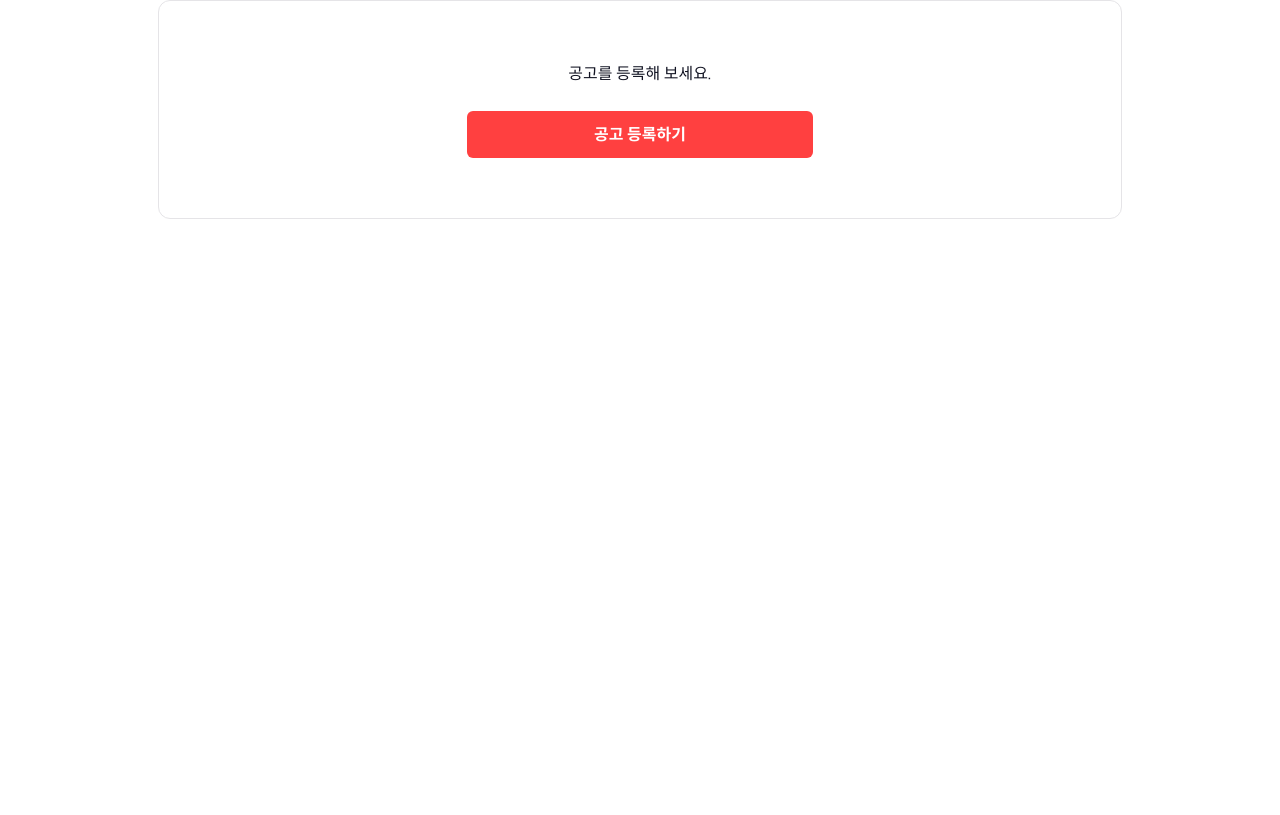
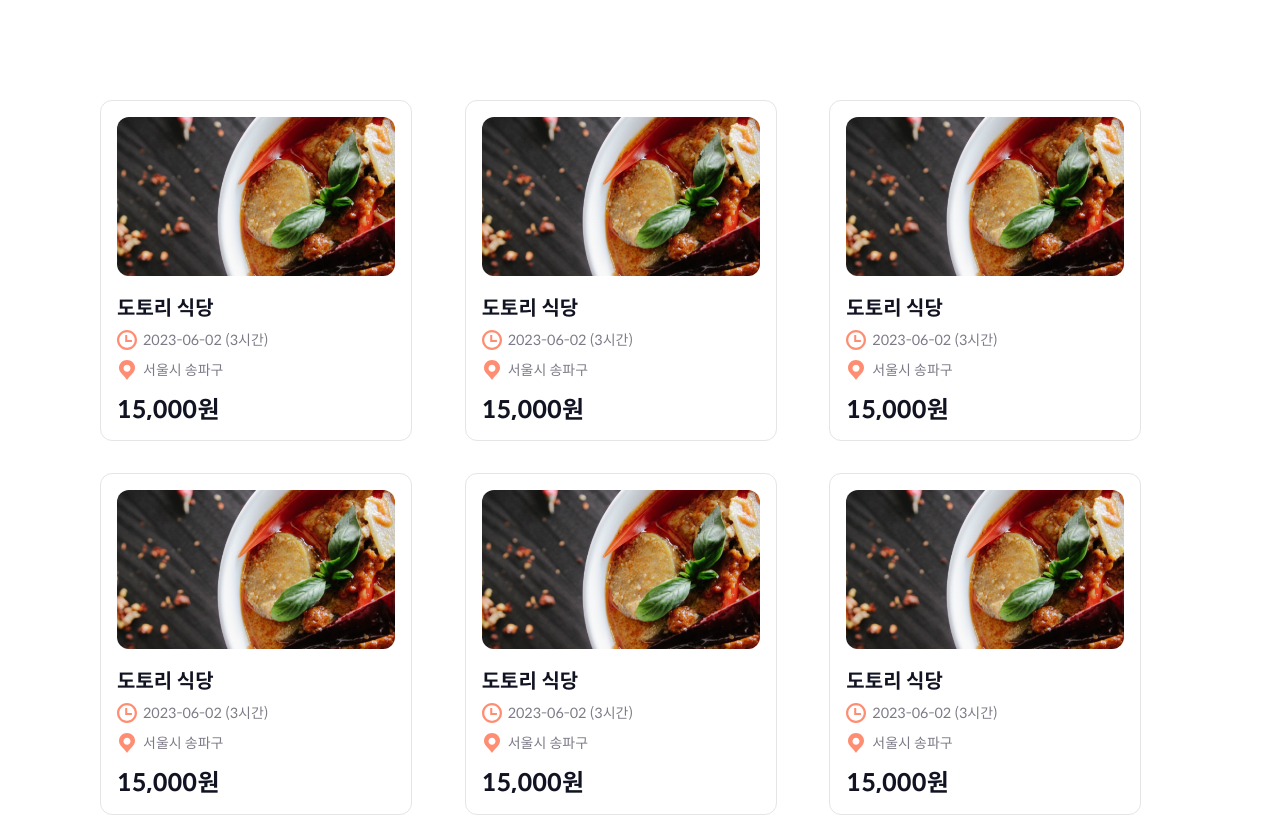
Before and after one commit to sprintPart3Team4/the-julge, a Next.js app: page /shop in a window 1280 px wide. Shown: the top 815 px of the page. Built offline with nearby package versions, Linux system fonts and the light colour scheme.

Commit message:
Design: 사장님 - 공고 카드 리스트 그리드 구현

```diff
--- /dev/null
+++ b/components/shop/noticeCardList/NoticeCardList.module.scss
@@ -0,0 +1,16 @@
+@use "@/styles/variables.scss" as *;
+
+.wrap {
+  display: grid;
+  grid-template-columns: 1fr 1fr;
+  gap: 1.6rem 0.9rem;
+  width: 100%;
+
+  @include tablet {
+    gap: 3.2rem 1.4rem;
+  }
+
+  @include desktop {
+    grid-template-columns: 1fr 1fr 1fr;
+  }
+}
--- /dev/null
+++ b/components/shop/noticeCardList/NoticeCardList.tsx
@@ -0,0 +1,28 @@
+import classNames from "classnames/bind";
+import NoticeCard from "../noticeCard/NoticeCard";
+import styles from "./NoticeCardList.module.scss";
+
+const cn = classNames.bind(styles);
+
+export default function NoticeCardList() {
+  return (
+    // api 구현 후 map 메소드 사용하여 나열 예정
+    <div className={cn("wrap")}>
+      <NoticeCard />
+      <NoticeCard />
+      <NoticeCard />
+      <NoticeCard />
+      <NoticeCard />
+      <NoticeCard />
+      <NoticeCard />
+      <NoticeCard />
+      <NoticeCard />
+      <NoticeCard />
+      <NoticeCard />
+      <NoticeCard />
+      <NoticeCard />
+      <NoticeCard />
+      <NoticeCard />
+    </div>
+  );
+}
--- a/components/shop/shopPageLayout/ShopPageLayout.module.scss
+++ b/components/shop/shopPageLayout/ShopPageLayout.module.scss
@@ -1,6 +1,3 @@
 .container {
-  display: flex;
-  flex-direction: column;
-  align-items: center;
-  justify-content: center;
+  margin: 10rem;
 }
--- a/components/shop/shopPageLayout/ShopPageLayout.tsx
+++ b/components/shop/shopPageLayout/ShopPageLayout.tsx
@@ -2,6 +2,7 @@ import classNames from "classnames/bind";
 import MyShopProfile from "@/components/shop/myShopProfile/MyShopProfile";
 import NoticeCard from "@/components/shop/noticeCard/NoticeCard";
 import NoticeSuggestion from "@/components/shop/noticeSuggestion/NoticeSuggestion";
+import NoticeCardList from "../noticeCardList/NoticeCardList";
 import styles from "./ShopPageLayout.module.scss";
 
 const cn = classNames.bind(styles);
@@ -9,7 +10,7 @@ const cn = classNames.bind(styles);
 export default function ShopPageLayout() {
   return (
     <div className={cn("container")}>
-      <NoticeSuggestion />
+      <NoticeCardList />
     </div>
   );
 }
```
